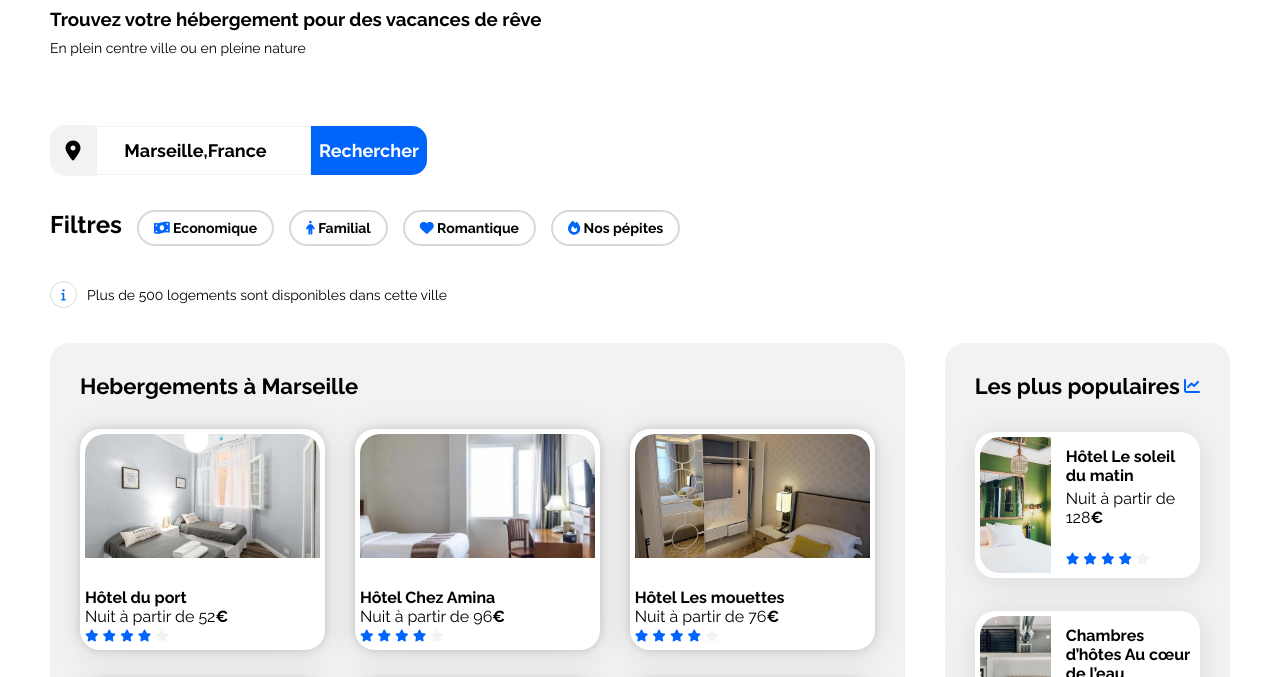
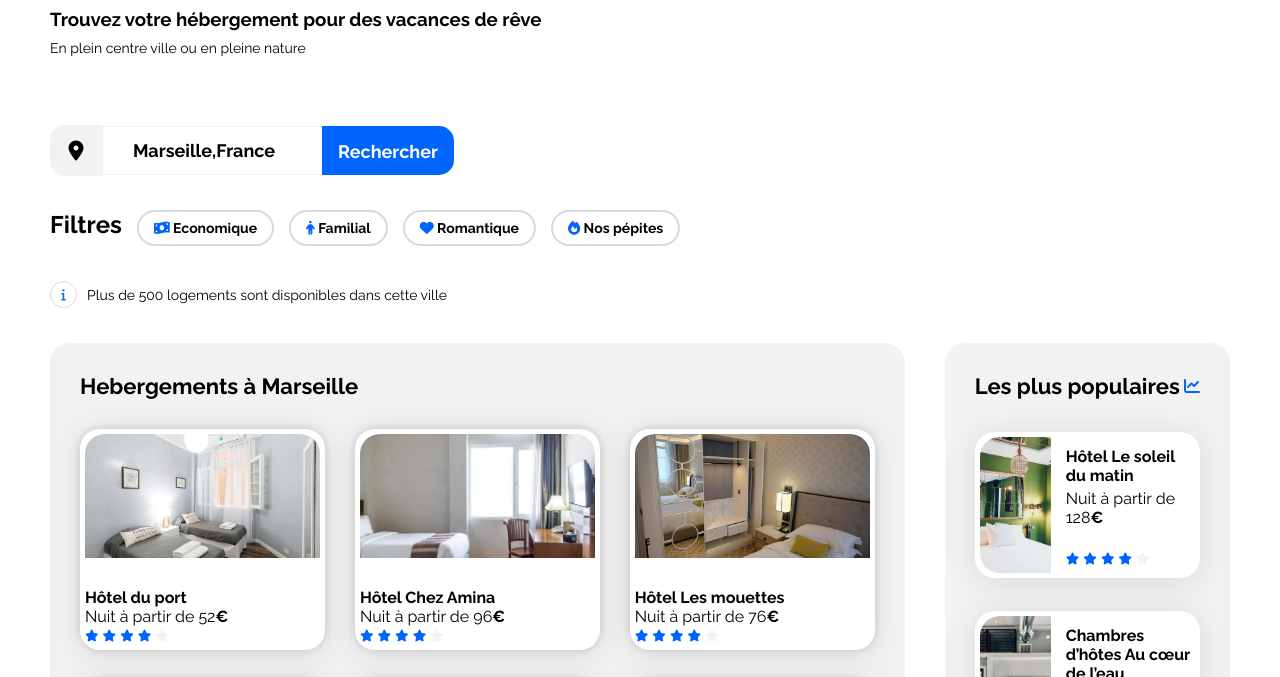
Before and after one commit to szmo-gif/op_projet3, a plain HTML site: page index.html in a window 1280 px wide. Shown: the part 101-778 px from the top of the page. Drawn offline with Linux system fonts and the light colour scheme.

Commit message:
mise en forme du boutton  de rechrche + icone

```diff
--- a/css/style.css
+++ b/css/style.css
@@ -165,7 +165,7 @@ header form{
     flex-direction: row;
     align-items: center;
     align-self: stretch;
-    width: 377px;
+    width: 100%;
     height: 49px;
 
 }
@@ -190,7 +190,7 @@ header form button{
     font-size: 18px;
     font-weight: 700;
     cursor: pointer;
-    padding: 15px, 16px, 15px, 16px;
+    padding: 15px 16px;
     gap: 10px;
 }
 
```
